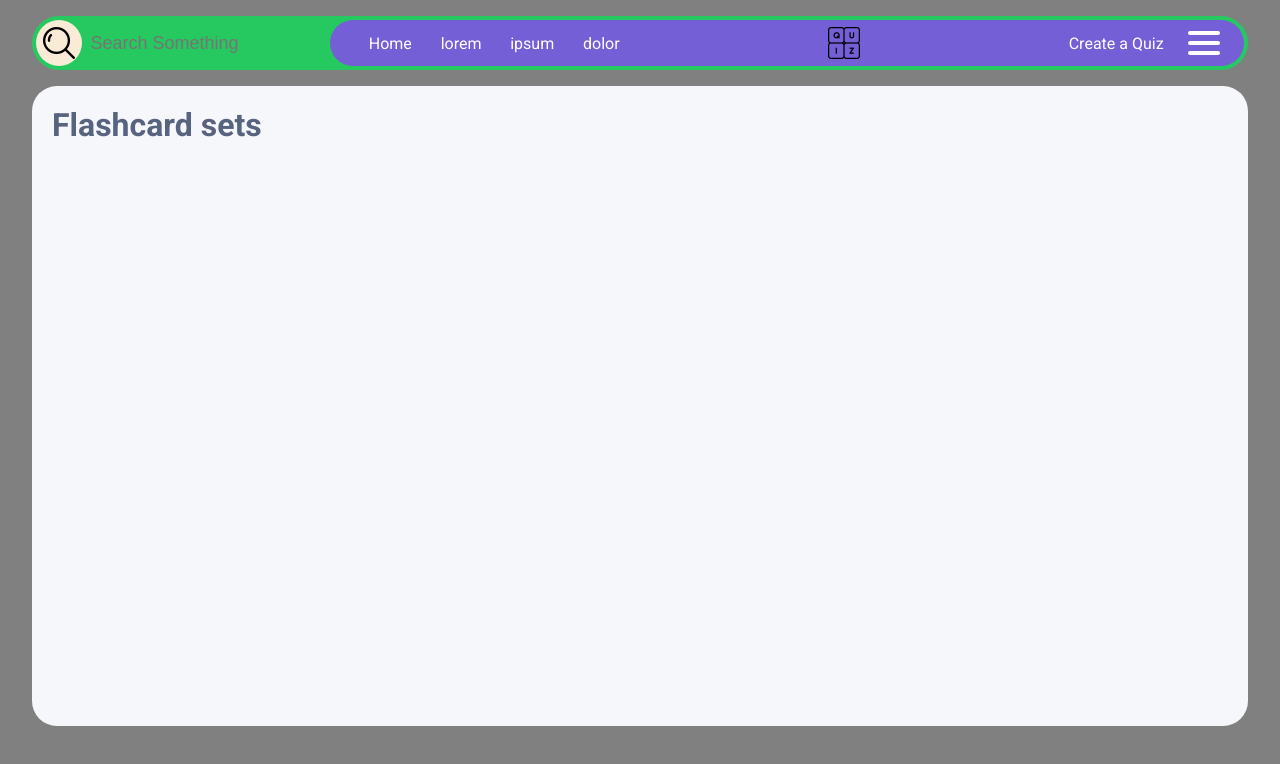
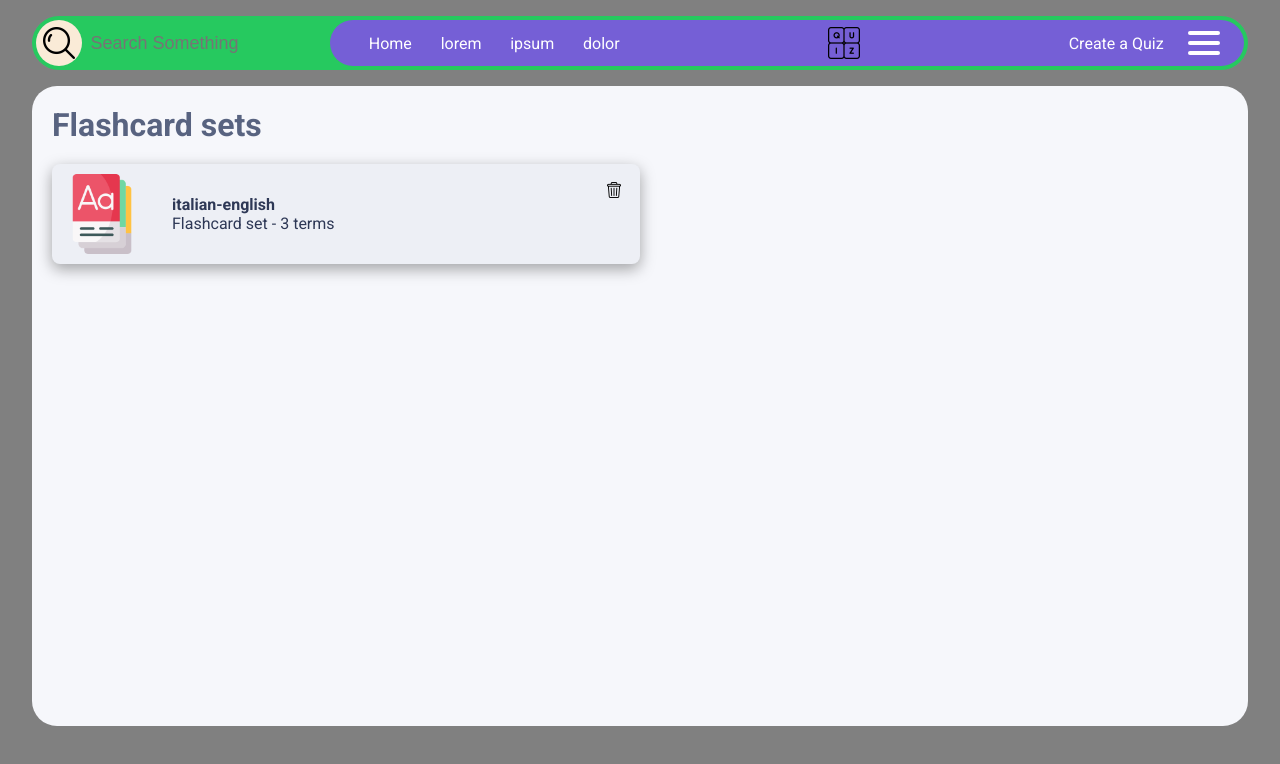
Before and after one commit to Irakliik/flashcards-angular, an Angular app: page / in a window 1280 px wide. Shown: the top 764 px of the page. Built offline with nearby package versions, Linux system fonts and the light colour scheme.

Commit message:
add search component

```diff
--- a/src/app/flashcards.service.ts
+++ b/src/app/flashcards.service.ts
@@ -1,5 +1,6 @@
 import { Injectable } from '@angular/core';
 import { ActivatedRoute } from '@angular/router';
+import { type NewSet, type Sets } from './sets-model';
 
 @Injectable({ providedIn: 'root' })
 export class FlashcardsService {
@@ -11,16 +12,7 @@ export class FlashcardsService {
     }
   }
 
-  sets: {
-    title: string;
-    description: string;
-    setId: string;
-    cards: {
-      term: string;
-      definition: string;
-      id: string;
-    }[];
-  }[] = [
+  sets: Sets = [
     {
       title: 'italian-english',
       description: 'animals',
@@ -45,15 +37,7 @@ export class FlashcardsService {
     },
   ];
 
-  addSet(newSet: {
-    title: string;
-    description: string;
-    cards: {
-      term: string;
-      definition: string;
-      id: string;
-    }[];
-  }) {
+  addSet(newSet: NewSet) {
     this.sets.unshift({ ...newSet, setId: new Date().getTime().toString() });
     this.saveSets();
     console.log(this.sets);
--- a/src/app/home/home.component.css
+++ b/src/app/home/home.component.css
@@ -16,35 +16,6 @@ h1 {
 }
 
 .sets-menu__item {
+  list-style: none;
   width: 50%;
-  background-color: #edeff5;
-  border-radius: 8px;
-  margin-bottom: 10px;
-  box-shadow: rgba(0, 0, 0, 0.35) 0px 5px 15px;
-  list-style: none;
 }
-
-.sets-menu__item a {
-  position: relative;
-  padding: 10px;
-  gap: 30px;
-  text-decoration: none;
-  align-items: center;
-  justify-content: left;
-  color: #2e3856;
-}
-
-.sets-menu__item:hover {
-  background-color: #4748495f;
-  cursor: pointer;
-}
-
-.sets-menu__item__img {
-  width: 80px;
-}
-
-.sets-menu__item__del-btn {
-  position: absolute;
-  right: 10px;
-  top: 10px;
-}
--- a/src/app/home/home.component.html
+++ b/src/app/home/home.component.html
@@ -3,6 +3,12 @@
     <h1>Flashcard sets</h1>
 
     <ul class="sets-menu__list">
+      @for (set of sets; track set.setId) {
+      <li class="sets-menu__item">
+        <app-sets-menu-item [cardSet]="set" />
+      </li>
+      }
+
       <!-- <li class="flashcard-set">
           <figure>
             <img
--- a/src/app/home/home.component.ts
+++ b/src/app/home/home.component.ts
@@ -1,11 +1,24 @@
-import { Component } from '@angular/core';
+import { Component, OnInit } from '@angular/core';
 import { HeaderComponent } from '../shared/header/header.component';
+import { FlashcardsService } from '../flashcards.service';
+import { Sets } from '../sets-model';
+import { SetsMenuItemComponent } from './sets-menu-item/sets-menu-item.component';
 
 @Component({
   selector: 'app-home',
   standalone: true,
-  imports: [HeaderComponent],
+  imports: [SetsMenuItemComponent],
   templateUrl: './home.component.html',
   styleUrl: './home.component.css',
 })
-export class HomeComponent {}
+export class HomeComponent implements OnInit {
+  constructor(private flashcardsService: FlashcardsService) {
+    console.log(flashcardsService);
+  }
+
+  sets!: Sets;
+
+  ngOnInit(): void {
+    this.sets = this.flashcardsService.sets;
+  }
+}
--- a/src/app/home/sets-menu-item/sets-menu-item.component.css
+++ b/src/app/home/sets-menu-item/sets-menu-item.component.css
@@ -0,0 +1,52 @@
+.container {
+  background-color: #edeff5;
+  border-radius: 8px;
+  margin-bottom: 10px;
+  box-shadow: rgba(0, 0, 0, 0.35) 0px 5px 15px;
+}
+
+.container a {
+  position: relative;
+  padding: 10px;
+  gap: 30px;
+  text-decoration: none;
+  align-items: center;
+  justify-content: left;
+  color: #2e3856;
+}
+
+.container:hover {
+  background-color: #4748495f;
+  cursor: pointer;
+}
+
+.sets-menu__item__img {
+  width: 80px;
+}
+
+.sets-menu__item__del-btn {
+  position: absolute;
+  right: 10px;
+  top: 10px;
+}
+
+.delete-button {
+  background: none;
+  border: none;
+  cursor: pointer;
+  border-radius: 50%;
+
+  padding: 0.5rem;
+  display: flex;
+  align-items: center;
+  justify-content: center;
+}
+
+.delete-button img {
+  width: auto;
+  height: auto;
+}
+
+.delete-button:hover {
+  background-color: #d9dde8;
+}
--- a/src/app/home/sets-menu-item/sets-menu-item.component.html
+++ b/src/app/home/sets-menu-item/sets-menu-item.component.html
@@ -1 +1,18 @@
-<p>sets-menu-item works!</p>
+<div class="container">
+  <a href="#" class="row">
+    <figure>
+      <img
+        src="/flash-cards.png"
+        class="sets-menu__item__img"
+        alt="Flashcards Icon"
+      />
+    </figure>
+    <div>
+      <h4 class="sets-menu__item__h4">{{ cardSet().title }}</h4>
+      <p>Flashcard set - {{ cardSet().cards.length }} terms</p>
+    </div>
+    <button type="button" class="delete-button sets-menu__item__del-btn">
+      <img src="/bin.png" alt="delete-icon" />
+    </button>
+  </a>
+</div>
--- a/src/app/home/sets-menu-item/sets-menu-item.component.ts
+++ b/src/app/home/sets-menu-item/sets-menu-item.component.ts
@@ -1,12 +1,18 @@
-import { Component } from '@angular/core';
+import { Component, input, OnInit } from '@angular/core';
+import { FlashcardsService } from '../../flashcards.service';
+import { CardSet, Sets } from '../../sets-model';
 
 @Component({
   selector: 'app-sets-menu-item',
   standalone: true,
   imports: [],
   templateUrl: './sets-menu-item.component.html',
-  styleUrl: './sets-menu-item.component.css'
+  styleUrl: './sets-menu-item.component.css',
 })
 export class SetsMenuItemComponent {
+  constructor(private flashcardsService: FlashcardsService) {
+    console.log(flashcardsService);
+  }
 
+  cardSet = input.required<CardSet>();
 }
--- /dev/null
+++ b/src/app/sets-model.ts
@@ -0,0 +1,31 @@
+export type Sets = {
+  title: string;
+  description: string;
+  setId: string;
+  cards: {
+    term: string;
+    definition: string;
+    id: string;
+  }[];
+}[];
+
+export type NewSet = {
+  title: string;
+  description: string;
+  cards: {
+    term: string;
+    definition: string;
+    id: string;
+  }[];
+};
+
+export type CardSet = {
+  title: string;
+  description: string;
+  setId: string;
+  cards: {
+    term: string;
+    definition: string;
+    id: string;
+  }[];
+};
--- a/src/app/shared/header/header.component.html
+++ b/src/app/shared/header/header.component.html
@@ -12,7 +12,7 @@
   </div>
   <nav class="nav row">
     <ul class="header__ul row">
-      <li><a href="">Home</a></li>
+      <li><a routerLink="/">Home</a></li>
       <li><a href="#">lorem</a></li>
       <li><a href="#">ipsum</a></li>
       <li><a href="#">dolor</a></li>
--- /dev/null
+++ b/src/app/shared/header/search/search.component.html
@@ -0,0 +1 @@
+<p>search works!</p>
```
Also changed, not shown: src/app/shared/header/search/search.component.ts (added, +12 -0 lines), src/app/shared/header/search/search.component.css (added).
